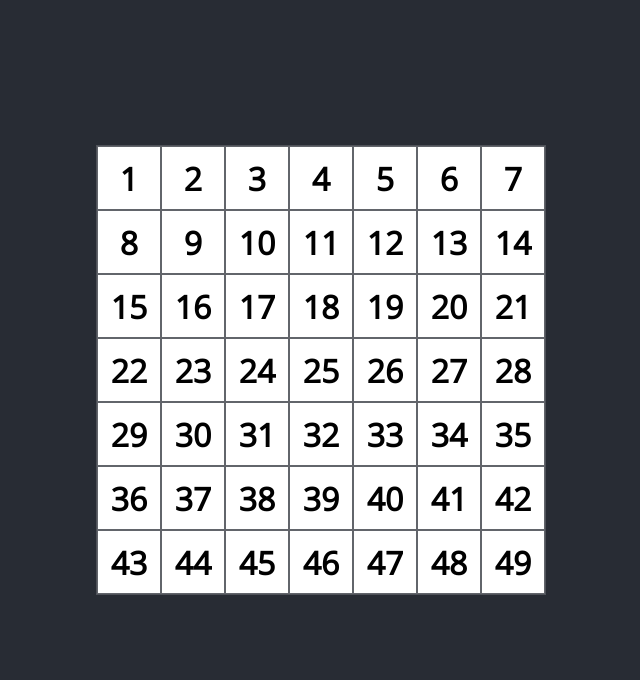
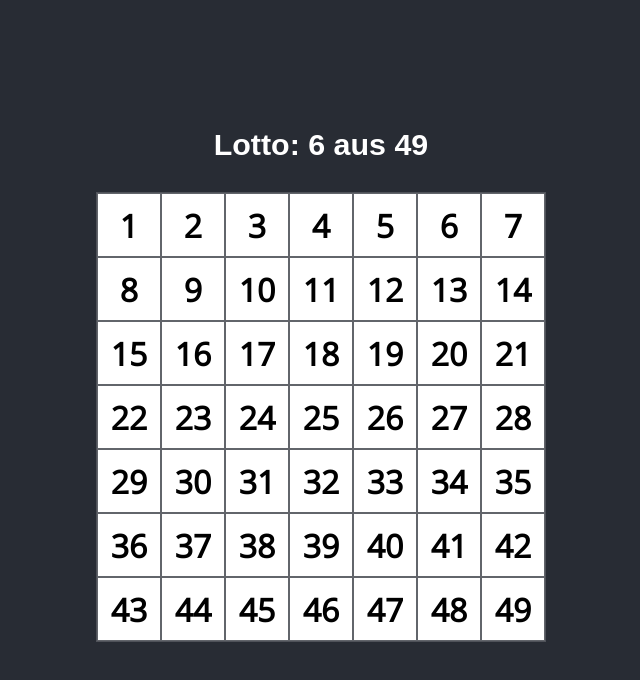
Before and after one commit to hgeissler/lotto-6-aus-49, a React (Create React App) app: page / in a window 1280 px wide. Shown: the top 680 px of the page, without its empty margins (319-959 px from the left). Built offline with nearby package versions, Linux system fonts and the light colour scheme.

Commit message:
Headline added

```diff
--- a/src/App.js
+++ b/src/App.js
@@ -6,6 +6,7 @@
   return (
     <div className="App">
       <header className="App-header">
+        <h3>Lotto: 6 aus 49</h3>
         <Board />
       </header>
     </div>
```
